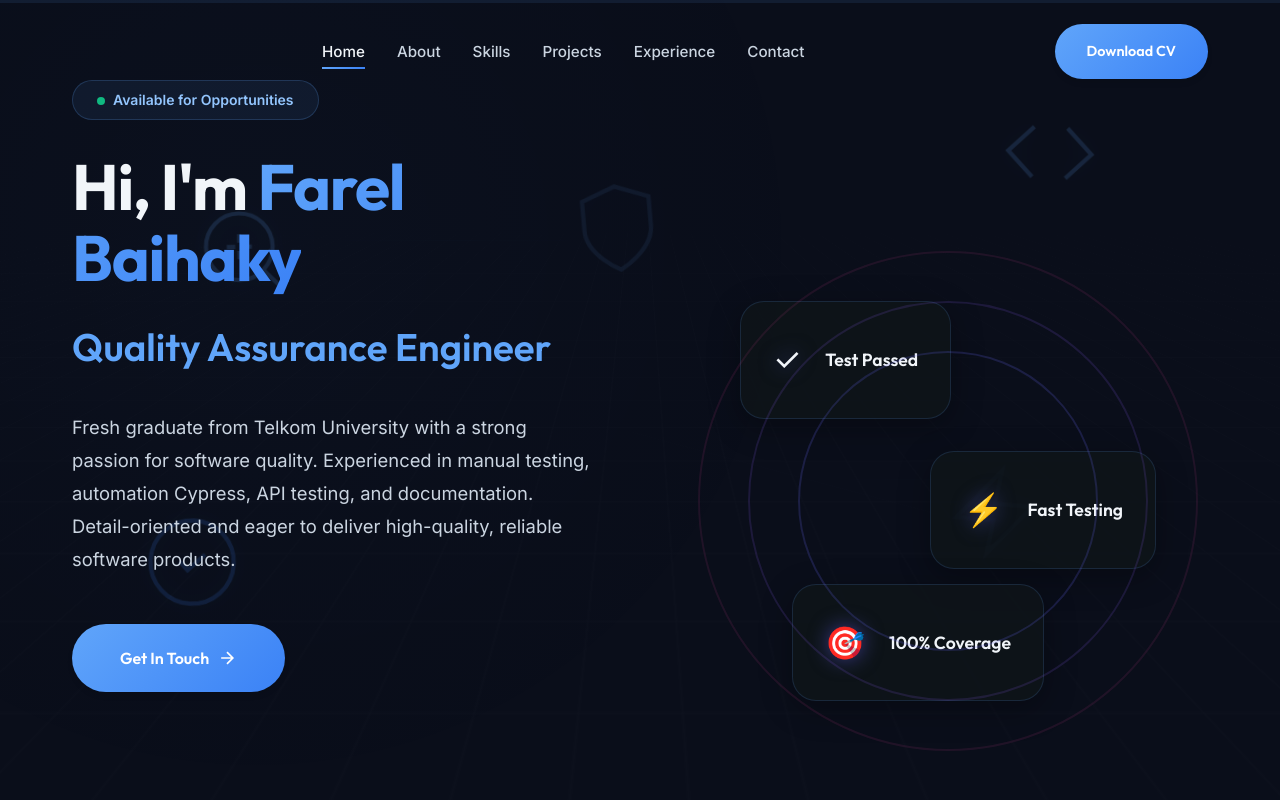
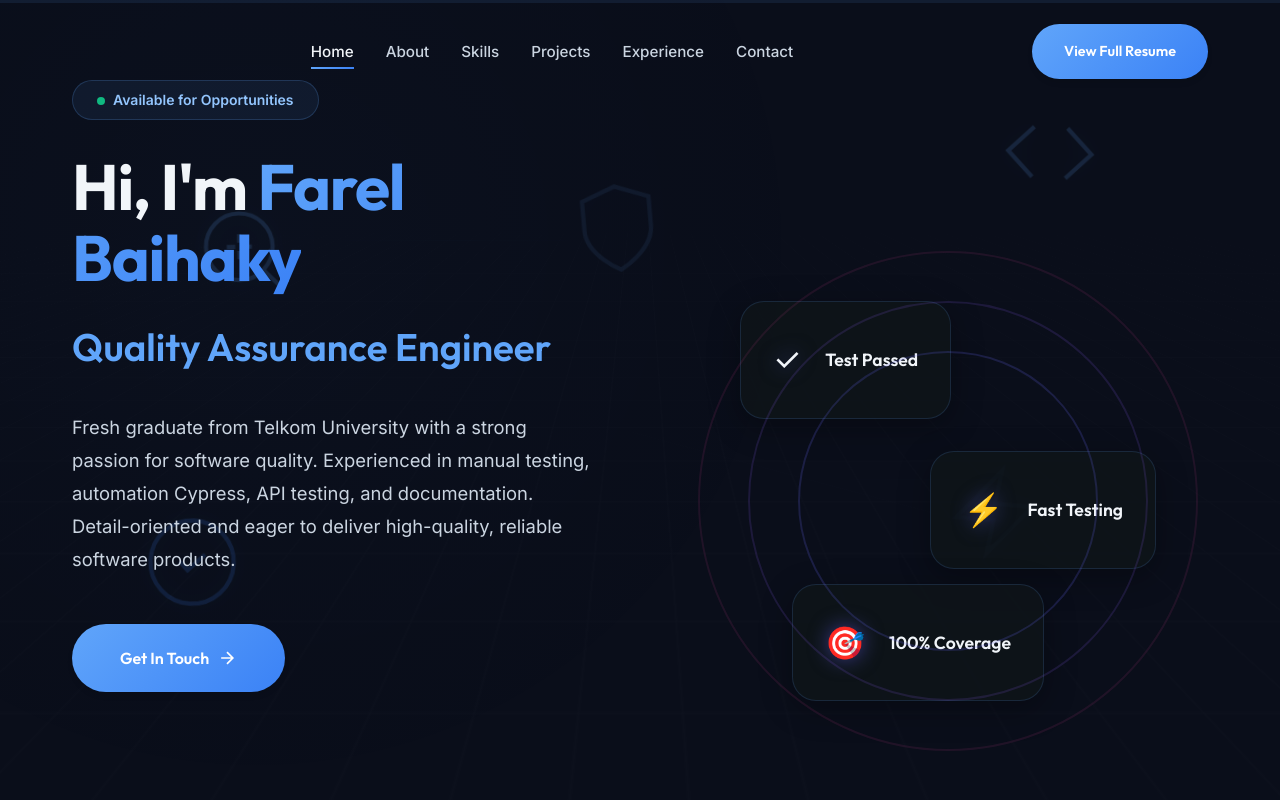
Before and after one commit to farelbaihaky/website-portfolio, a React (Vite) app: page / in a window 1280 px wide. Shown: the top 800 px of the page. Built offline with nearby package versions, Linux system fonts and the light colour scheme.

Commit message:
update portfolio

```diff
--- a/src/components/Navbar.jsx
+++ b/src/components/Navbar.jsx
@@ -75,7 +75,7 @@ const Navbar = () => {
         }, 1000);
     }}
 >
-    Download CV
+     View Full Resume
 </a>
             </div>
         </nav>
```
